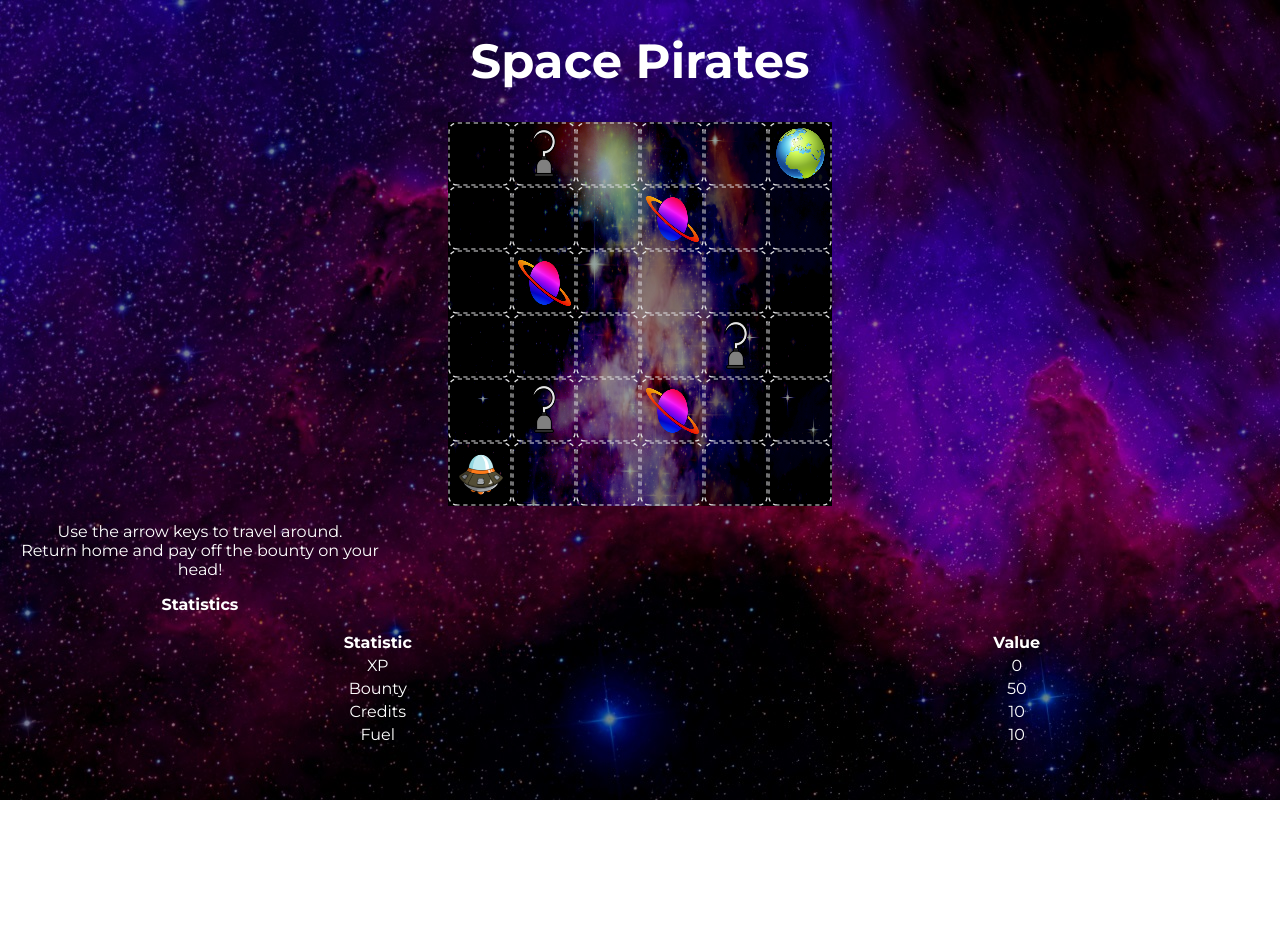
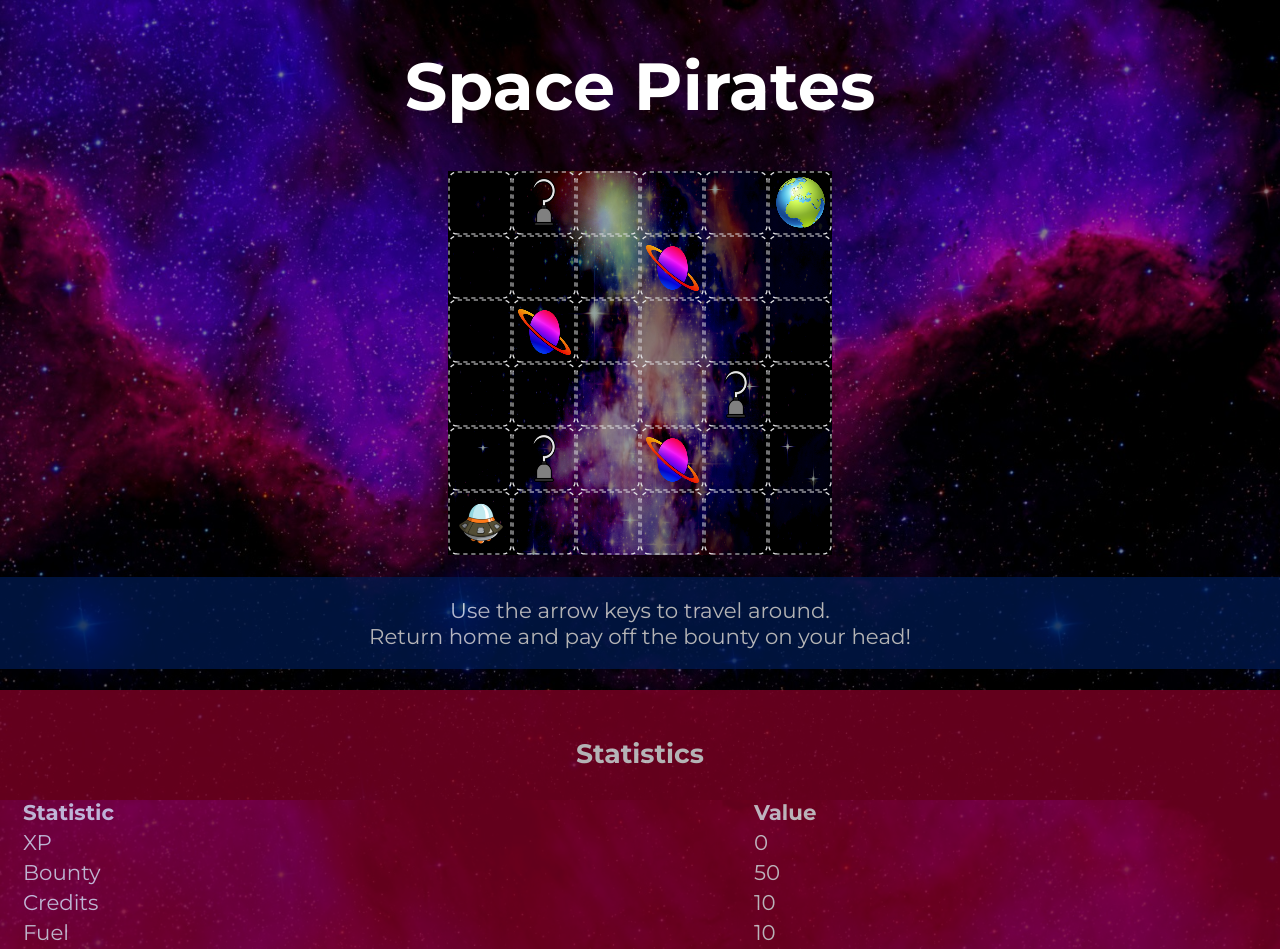
Before and after one commit to tti0/spacepirates, a plain HTML site: page src/space_pirates.html in a window 1280 px wide. Shown: the top 949 px of the page. Before the commit the page ends 800 px from the top, so only its background shows below. Drawn offline with Linux system fonts and the light colour scheme.

Commit message:
Update space_pirates.css

```diff
--- a/src/space_pirates.css
+++ b/src/space_pirates.css
@@ -9,8 +9,11 @@ body
 {
   margin: 0;
   padding: 0;
-  text-align: center;
   background-image: url("../images/bg_2500x920px.jpg");
+  background-repeat: no-repeat;
+  background-size: cover;
+  background-attachment: fixed;
+  background-position: center;
   font-family: 'Montserrat', sans-serif;
 }
 
@@ -20,8 +23,8 @@ body
   width: 384px;
   height:384px;
   background-image: url("../images/background_384x384px.png");
-      margin: 0 auto;
-    text-align: left;
+  margin: 0 auto;
+  text-align: left;
  }
 
  .cell
@@ -32,12 +35,34 @@ body
    height: 64px;
  }
 
- p
+ #message
  {
-   width: 400px;
+   text-align: center;
+   font-size: 16pt;
+   background-color: #001c54;
+   opacity: 0.7;
+   color: #fff;
+   padding: 20px;
  }
+
+ #counters
+ {
+   text-align: left;
+   font-size: 16pt;
+   background-color: #8e0028;
+   opacity: 0.7;
+   color: #fff;
+   padding: 20px;
+ }
+
+  #countersHeader
+  {
+    font-size: 20pt;
+    text-align: center;
+  }
 
 h1
 {
-  font-size: 36pt;
+  font-size: 50pt;
+  text-align: center;
 }
```
